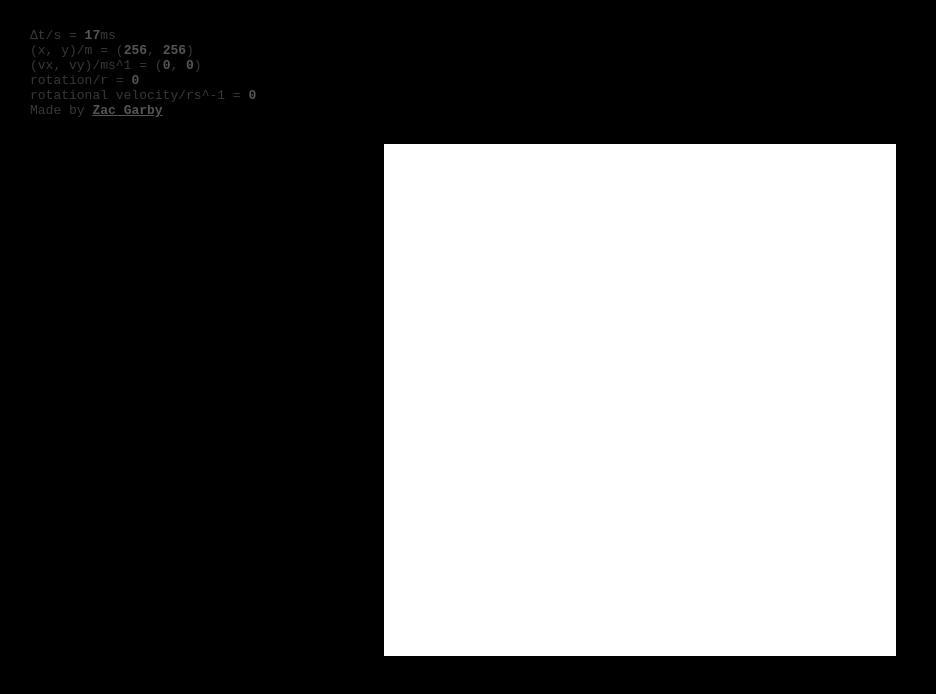
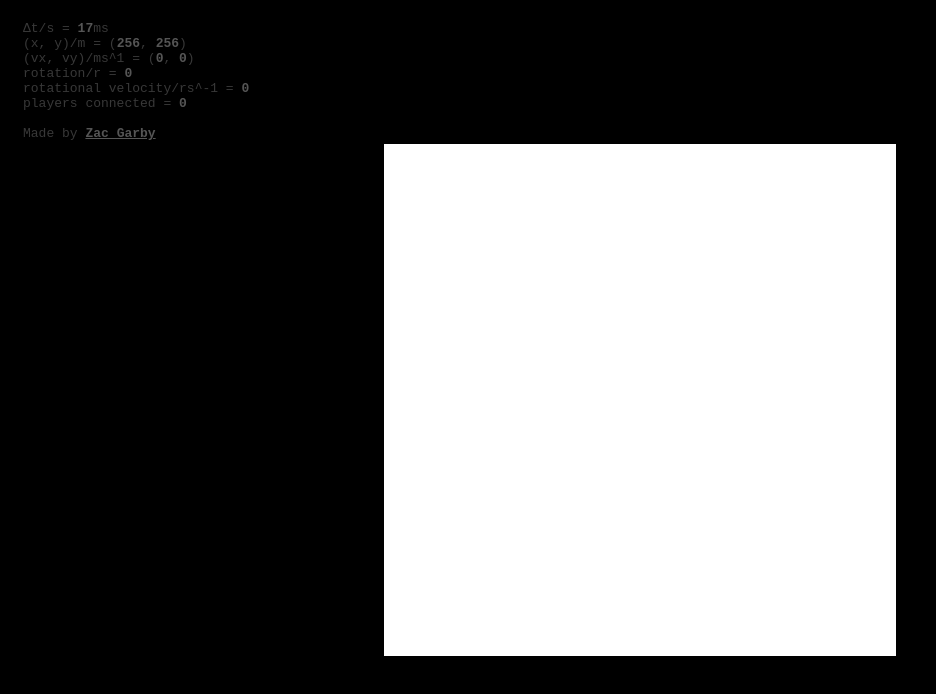
Before and after one commit to Petabyte918/multiplayer-game, a website: page public/index.html in a window 1280 px wide. Shown: the whole page, without its empty margins (0-936 px from the left). Drawn offline with nearby package versions, Linux system fonts and the light colour scheme; no server answers; files whose address does not match are found by name.

Commit message:
Add players connected to the stats menu

```diff
--- a/public/index.html
+++ b/public/index.html
@@ -30,6 +30,10 @@
                 <li>
                     rotational velocity/rs^-1 = <span class="bright" id="rotv">?</span>
                 </li>
+                <li>
+                    players connected = <span class="bright" id="playercount">?</span>
+                </li>
+                <li><br></li>
                 <li>Made by <span class="bright"><a href="http://zacgarby.co.uk">Zac Garby</a></span></li>
             </ul>
         </div>
--- a/public/js/main.js
+++ b/public/js/main.js
@@ -7,7 +7,7 @@
     let keys
     let lastTick
     let deltaTime
-    let dtSpan, xSpan, ySpan, vxSpan, vySpan, rotSpan, rotvSpan
+    let dtSpan, xSpan, ySpan, vxSpan, vySpan, rotSpan, rotvSpan, playercountSpan
 
     const socket = io()
     delete io
@@ -20,6 +20,7 @@
         vySpan = document.getElementById("vy")
         rotSpan = document.getElementById("rot")
         rotvSpan = document.getElementById("rotv")
+        playercountSpan = document.getElementById("playercount")
 
         canvas = document.getElementById("game")
         ctx = canvas.getContext("2d")
@@ -70,6 +71,7 @@
             vySpan.innerHTML = Math.round(player.vel.y * 100) / 100
             rotSpan.innerHTML = Math.round(player.direction * 100) / 100
             rotvSpan.innerHTML = Math.round(player.rotVel * 100) / 100
+            playercountSpan.innerHTML = Object.keys(players).length
         }, STAT_UPDATE_DELAY)
 
         lastTick = new Date().getTime()
--- a/public/styles.css
+++ b/public/styles.css
@@ -1,3 +1,8 @@
+* {
+    font-family: monospace;
+    box-sizing: border-box;
+}
+
 html {
     background-color: black;
 }
@@ -15,11 +20,7 @@ canvas {
 }
 
 div.stats {
-    font-family: monospace;
     position: absolute;
-    left: 10px;
-    top: 10px;
-    padding: 5px;
     color: #383838;
 }
 
```
